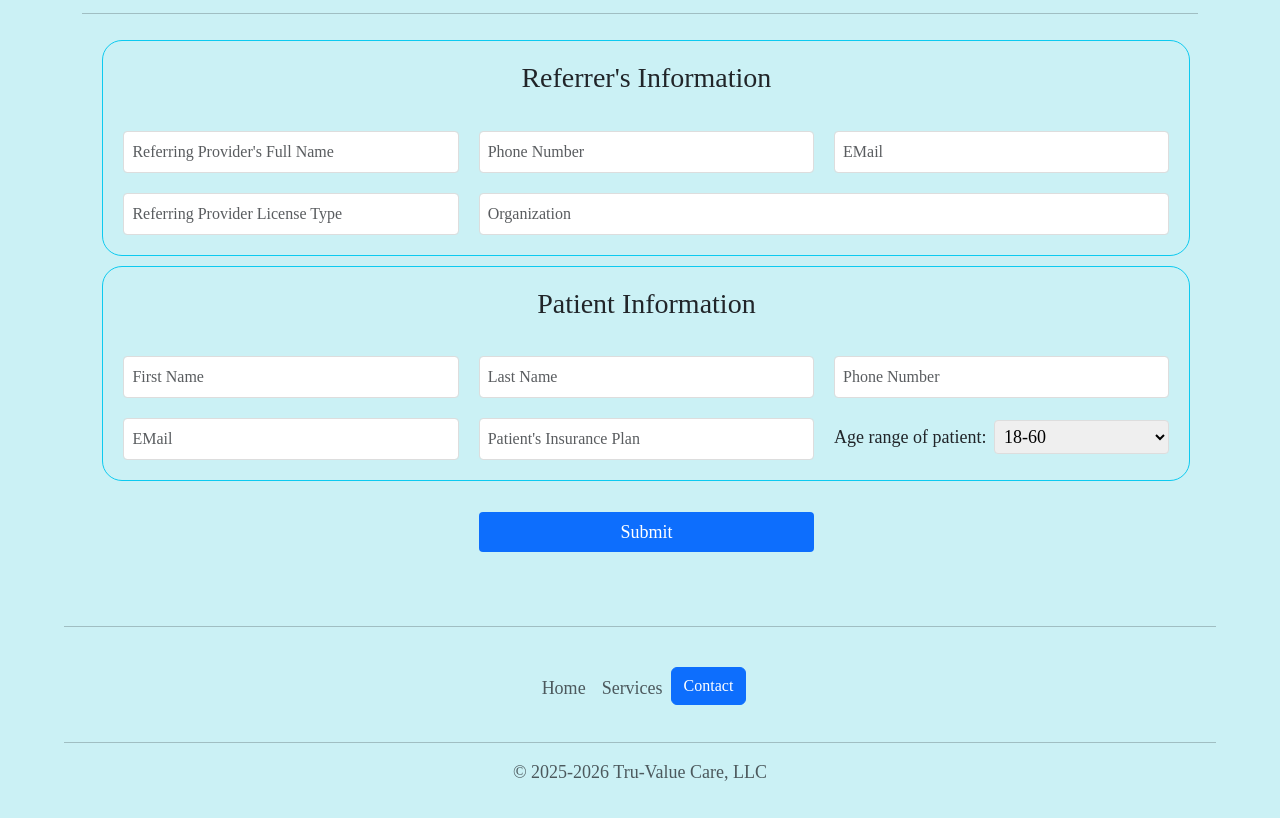
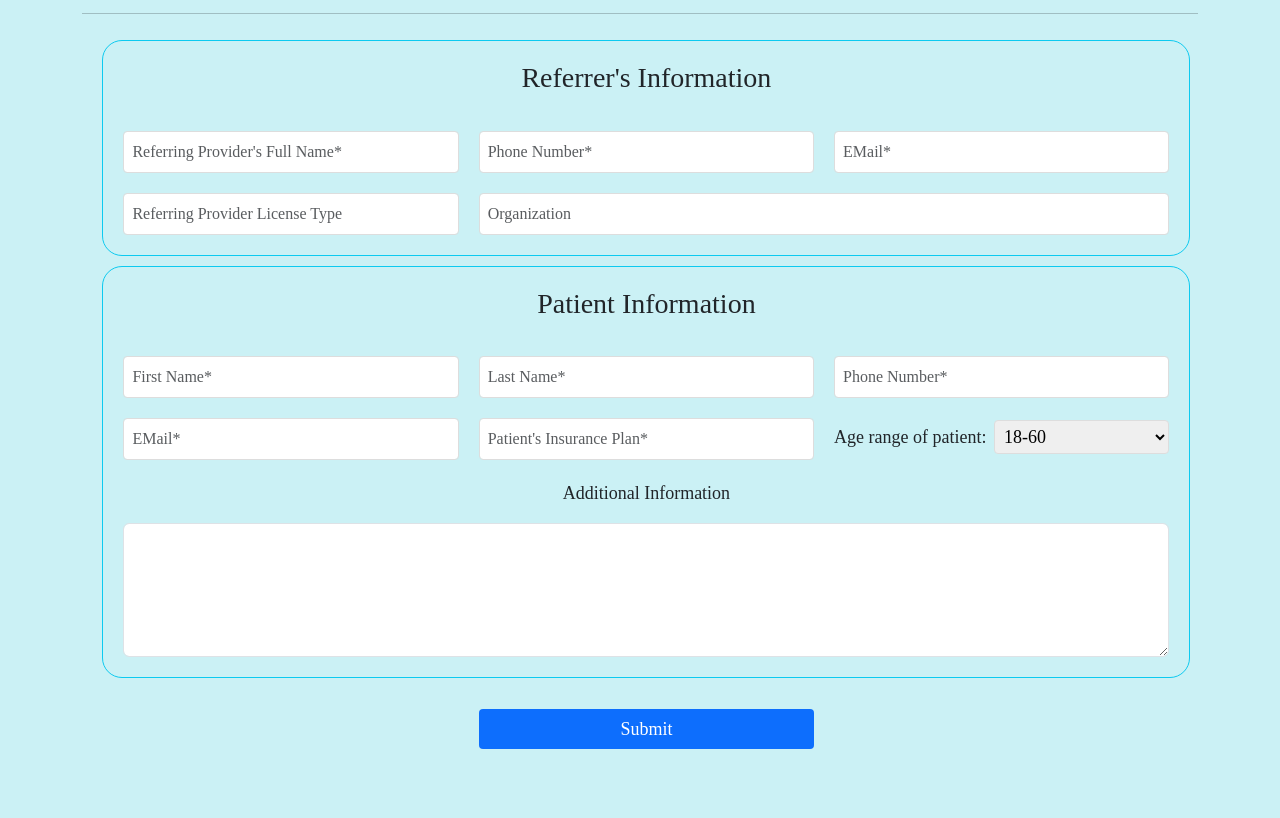
Before and after one commit to StellasMan/TruValueCare, a website: page referral.html in a window 1280 px wide. Shown: the part 646-1464 px from the top of the page. Drawn offline with nearby package versions, Linux system fonts and the light colour scheme.

Commit message:
Added 'Additional Information' to referral page; Added logic to make patient age range (Referral Page) more user-friendly; Added timestamp to 'Contact' and 'Referral' pages;

```diff
--- a/referral.html
+++ b/referral.html
@@ -41,7 +41,7 @@
                     <legend class="span-three"><h3>Referrer's Information</h3></legend>
                     <div>
                         <input
-                            placeholder="Referring Provider's Full Name"
+                            placeholder="Referring Provider's Full Name*"
                             class="form-control"
                             type="text"
                             id="provider_full_name"
@@ -51,7 +51,7 @@
 
                     <div class="form-group">
                         <input
-                            placeholder="Phone Number"
+                            placeholder="Phone Number*"
                             class="form-control"
                             type="tel"
                             id="provider_phone_number"
@@ -63,7 +63,7 @@
 
                     <div class="form-group">
                         <input
-                            placeholder="EMail"
+                            placeholder="EMail*"
                             class="form-control"
                             type="email"
                             id="provider_email"
@@ -96,7 +96,7 @@
                     <legend class="span-three"><h3>Patient Information</h3></legend>
                     <div class="form-group">
                         <input
-                            placeholder="First Name"
+                            placeholder="First Name*"
                             class="form-control"
                             type="text"
                             id="patient_first_name"
@@ -106,7 +106,7 @@
 
                     <div class="form-group">
                         <input
-                            placeholder="Last Name"
+                            placeholder="Last Name*"
                             class="form-control"
                             type="text"
                             id="patient_last_name"
@@ -116,7 +116,7 @@
 
                     <div class="form-group">
                         <input
-                            placeholder="Phone Number"
+                            placeholder="Phone Number*"
                             class="form-control"
                             type="tel"
                             id="patient_phone_number"
@@ -128,7 +128,7 @@
 
                     <div class="form-group">
                         <input
-                            placeholder="EMail"
+                            placeholder="EMail*"
                             class="form-control"
                             type="email"
                             id="patient_email"
@@ -138,7 +138,7 @@
 
                     <div class="form-group">
                         <input
-                            placeholder="Patient's Insurance Plan"
+                            placeholder="Patient's Insurance Plan*"
                             class="form-control"
                             type="text"
                             id="patient_insurance_plan"
@@ -158,6 +158,20 @@
                                 <option value="Over60">Over 60</option>
                             </select>
                         </div>
+                    </div>
+
+                    <div class="form-group span-three">
+                        <p>
+                            Additional Information
+                        </p>
+                        <textarea
+                            placeholder="Additional Information"
+                            type="text"
+                            id="additional_information"
+                            name="additional_information"
+                            class="form-control"
+                            rows="5">
+                        </textarea>
                     </div>
 
                 </fieldset>
--- a/scripts/misc.js
+++ b/scripts/misc.js
@@ -75,6 +75,11 @@ async function OnContactSubmit(event)
     newPatient = (newPatientRaw=='on') ? "Yes" : "No";
     formObject['new_patient'] = newPatient;
 
+    // Create a new Date object for the current date and time
+    const currentDate = new Date();
+    const timeStamp = currentDate.toLocaleString();
+    formObject['time_stamp'] = timeStamp;
+
     console.log('Form Object: ', formObject);
 
     try
@@ -111,6 +116,20 @@ async function OnReferralSubmit(event)
     // Convert all data to a plain JavaScript object
     const formObject = Object.fromEntries(formData.entries());
     formObject['email'] = 'jla.armstrong@gmail.com';    // Target email for EmailEJS
+
+    // Replace patient age range with readable text
+    var patientAgeRaw = formObject['patient_age'];
+    var patientAge =
+            (patientAgeRaw == 'Five212')        ? "5-12"    :
+            (patientAgeRaw == 'Thirteen217')    ? "13-17"   :
+            (patientAgeRaw == 'Eighteen260')    ? "18-60"   :
+            (patientAgeRaw == 'Over60')         ? "Over 60" : 'Unknown';
+    formObject['patient_age'] = patientAge;
+
+    // Create a new Date object for the current date and time
+    const currentDate = new Date();
+    const timeStamp = currentDate.toLocaleString();
+    formObject['time_stamp'] = timeStamp;
 
     console.log('Form Object: ', formObject);
 
```
